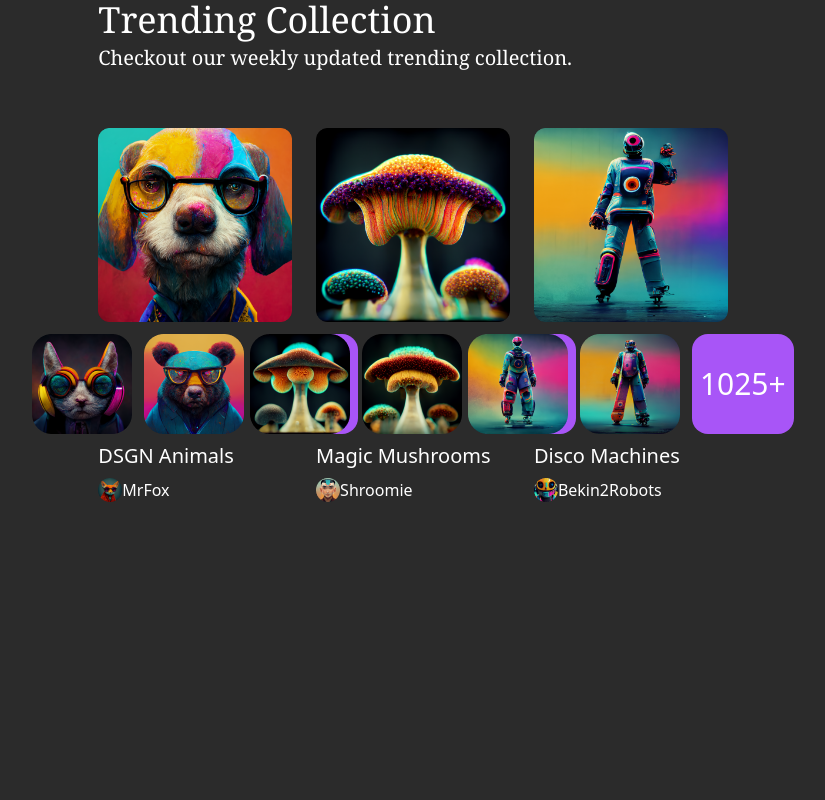
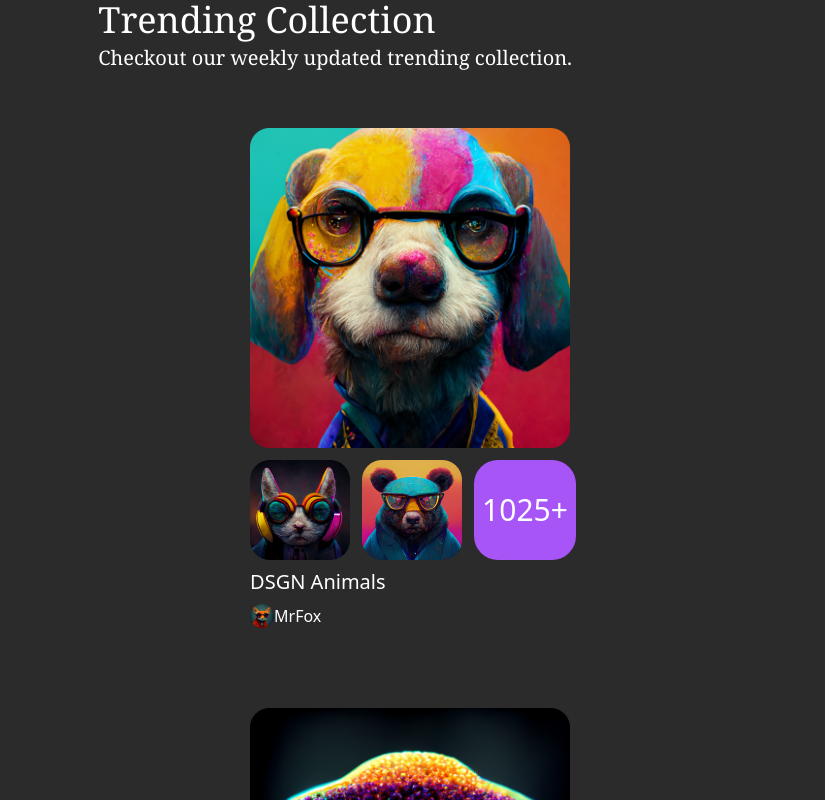
Before and after one commit to Muhammadbobur3/Nft-React, a React (Vite) app: page / in a window 1280 px wide. Shown: the top 800 px of the page, without its empty margins (227-1052 px from the left). Built offline with nearby package versions, Linux system fonts and the light colour scheme.

Commit message:
Second Attempt

```diff
--- a/src/components/collections.tsx
+++ b/src/components/collections.tsx
@@ -14,19 +14,19 @@ import man from "../assets/Man.png";
 
 export const Collection = () => {
   return (
-    <div className=" mx-auto w-8/12 px-28">
+    <div className="mx-auto w-8/12 px-28">
       <div className="w- flex flex-col ">
         <h2 className="text-4xl font-serif text-white mb-1">Trending Collection</h2>
         <p className="text-xl font-serif text-white">Checkout our weekly updated trending collection.</p>
       </div>
-      <div className="flex justify-center gap-6">
+      <div className="flex flex-wrap justify-center gap-6">
         <div className="flex">
           <div className="flex flex-col justify-center mt-14">
-            <img className="w-80" src={dog} alt="image" />
+            <img width={320} src={dog} alt="image" />
             <div className="flex justify-center align-center pt-3 gap-3">
-              <img className="w-23 h-23" src={cat} alt="image" />
-              <img className="w-23 h-23" src={bear} alt="image" />
-              <button className="px-2 text-white text-3xl bg-purple-500 rounded-2xl p-0">1025+</button>
+              <img className="w-25 h-25" src={cat} alt="image" />
+              <img className="w-25 h-25" src={bear} alt="image" />
+              <button className="px-2 text-white text-3xl bg-purple-500 rounded-3xl p-0">1025+</button>
             </div>
             <h2 className="text-xl text-white mt-2">DSGN Animals</h2>
             <a className="flex mt-2" href="#">
@@ -37,7 +37,7 @@ export const Collection = () => {
         </div>
         <div className="flex">
           <div className="flex flex-col justify-center mt-14">
-            <img className="w-80" src={mushroom} alt="image" />
+            <img width={320} src={mushroom} alt="image" />
             <div className="flex justify-center align-center pt-3 gap-3">
               <img className="w-23 h-23" src={mushroom2} alt="image" />
               <img className="w-23 h-23" src={mushroom3} alt="image" />
@@ -52,7 +52,7 @@ export const Collection = () => {
         </div>
         <div className="flex">
           <div className="flex flex-col justify-center mt-14">
-            <img className="w-80" src={disco} alt="image" />
+            <img width={320} src={disco} alt="image" />
             <div className="flex justify-center align-center pt-3 gap-3">
               <img className="w-23 h-23" src={disco2} alt="image" />
               <img className="w-23 h-23" src={disco3} alt="image" />
```
